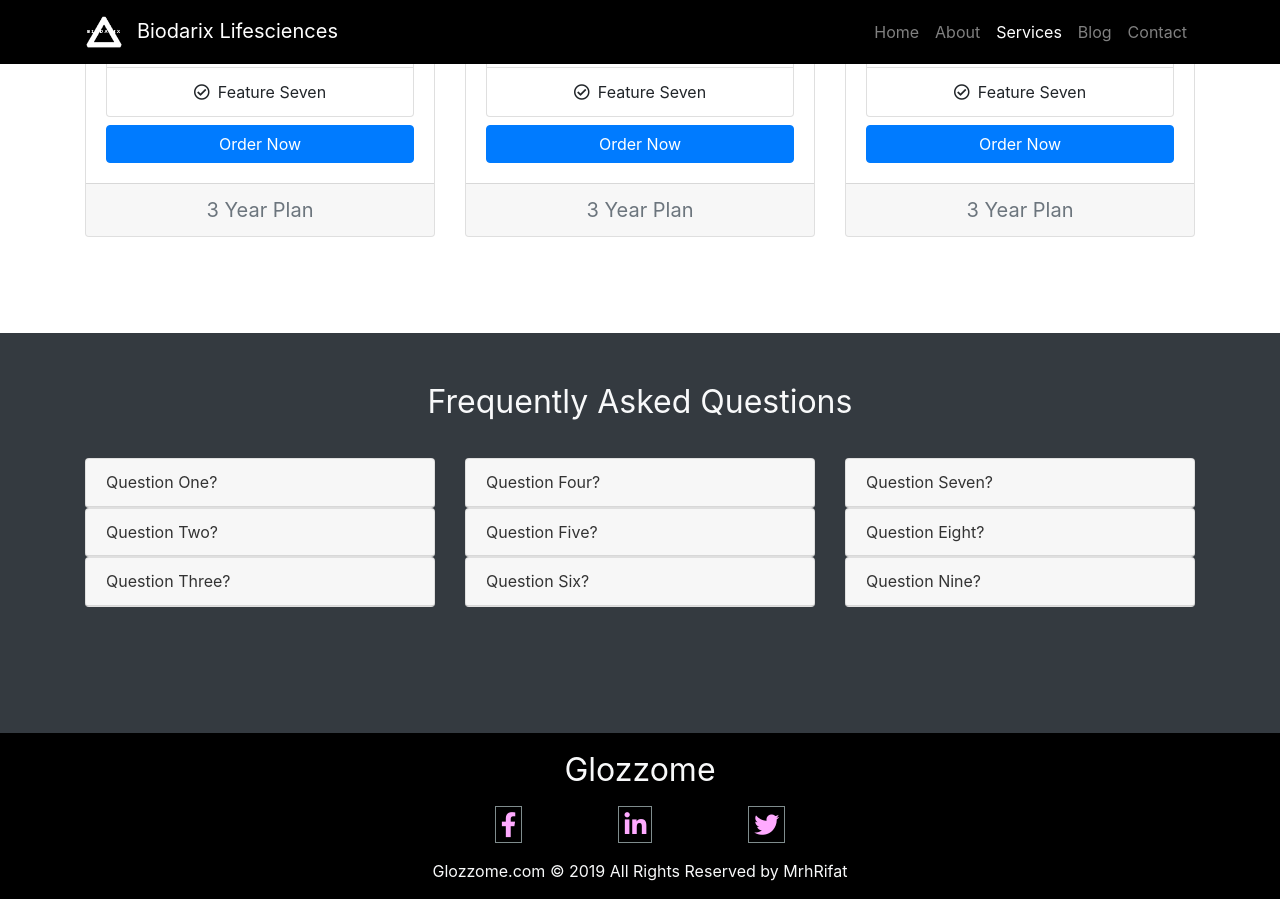
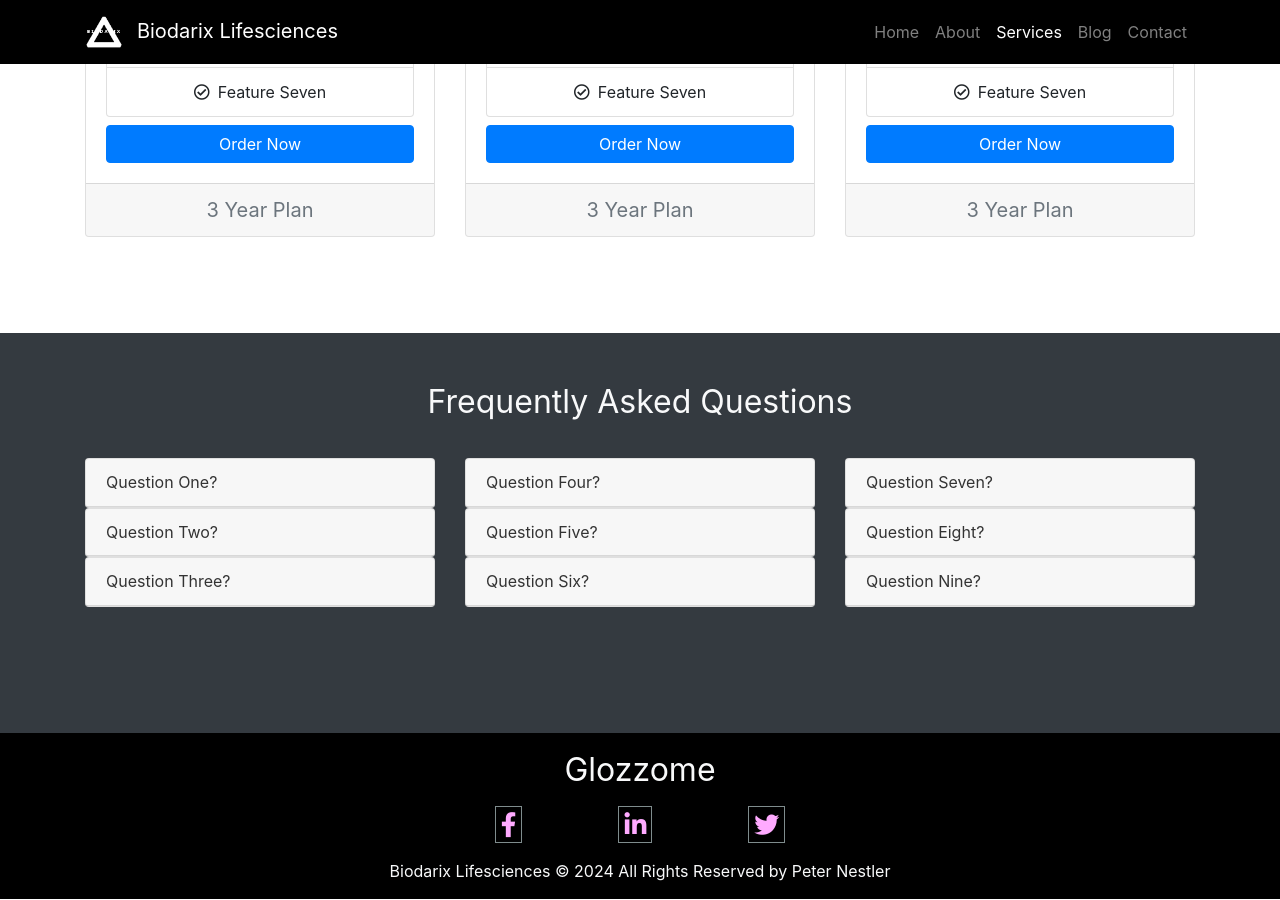
Before and after one commit to Biodarix/biodarix.github.io, a Jekyll site: the page services.html, which Jekyll copies as it is, in a window 1280 px wide and 900 px high, scrolled down 1774 px. Built offline with Jekyll 4.4.1, drawn with Linux system fonts in a browser that asks for light colours.

Commit message:
Update services.html

```diff
--- a/services.html
+++ b/services.html
@@ -511,7 +511,7 @@
 			</div>
 			<div class="row">
 				<div class="col">
-					Glozzome.com © 2019 All Rights Reserved by MrhRifat
+					Biodarix Lifesciences © 2024 All Rights Reserved by Peter Nestler
 				</div>
 			</div>
 		</div>
```
